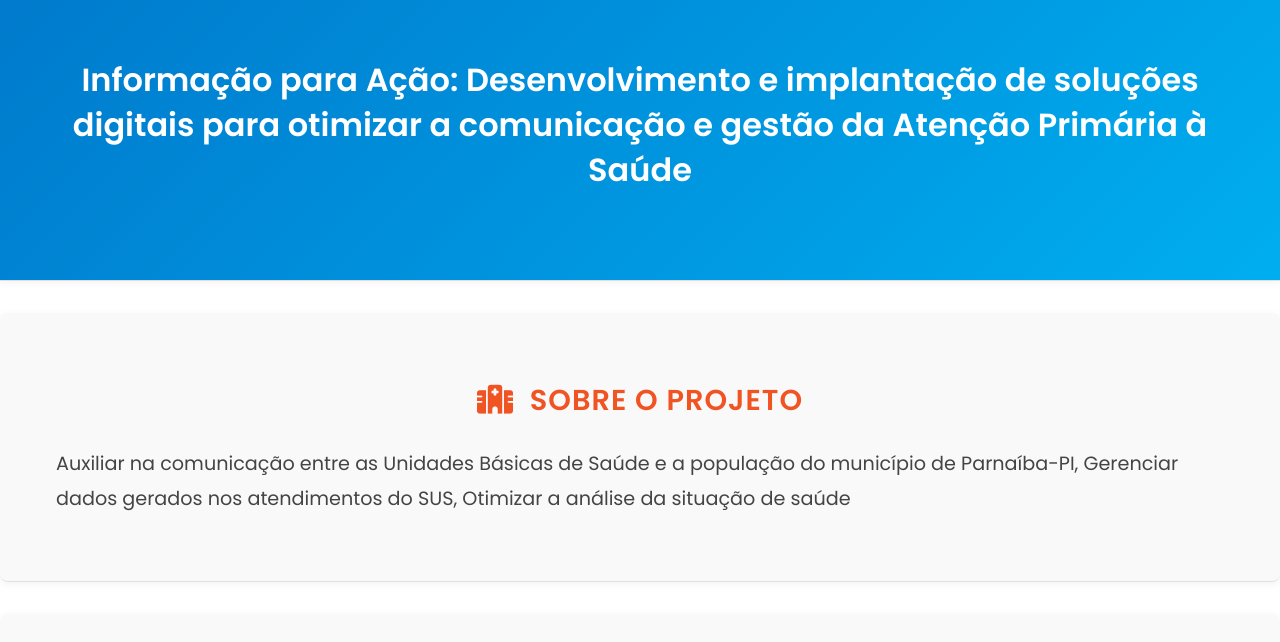
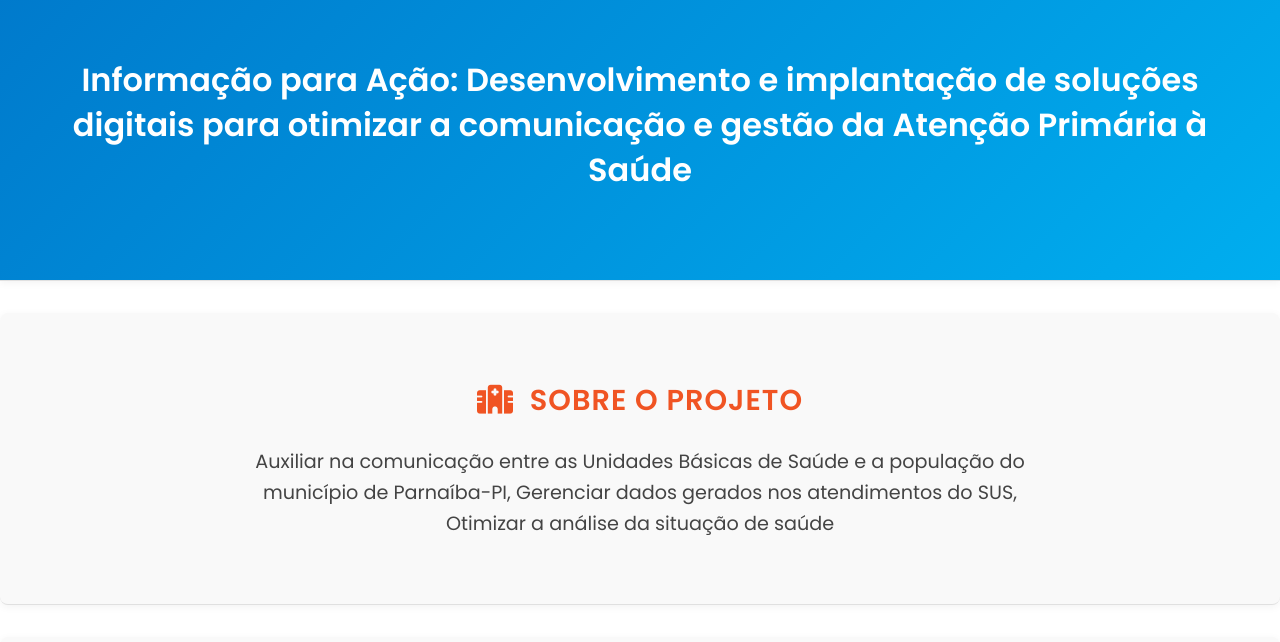
Before and after one commit to gaboliveira-alt/landing-page-petsaude, a plain HTML site: page index.html in a window 1280 px wide. Shown: the part 158-800 px from the top of the page. Drawn offline with Linux system fonts and the light colour scheme.

Commit message:
texto do sobre o projeto mais centralizado

```diff
--- a/css/style.css
+++ b/css/style.css
@@ -246,3 +246,11 @@ ul li i {
   height: 60px;
   display: inline-block;
 }
+
+
+.about-section p {
+    text-align: center;
+    max-width: 800px;
+    margin: 0 auto;
+    line-height: 1.6;
+}
```
